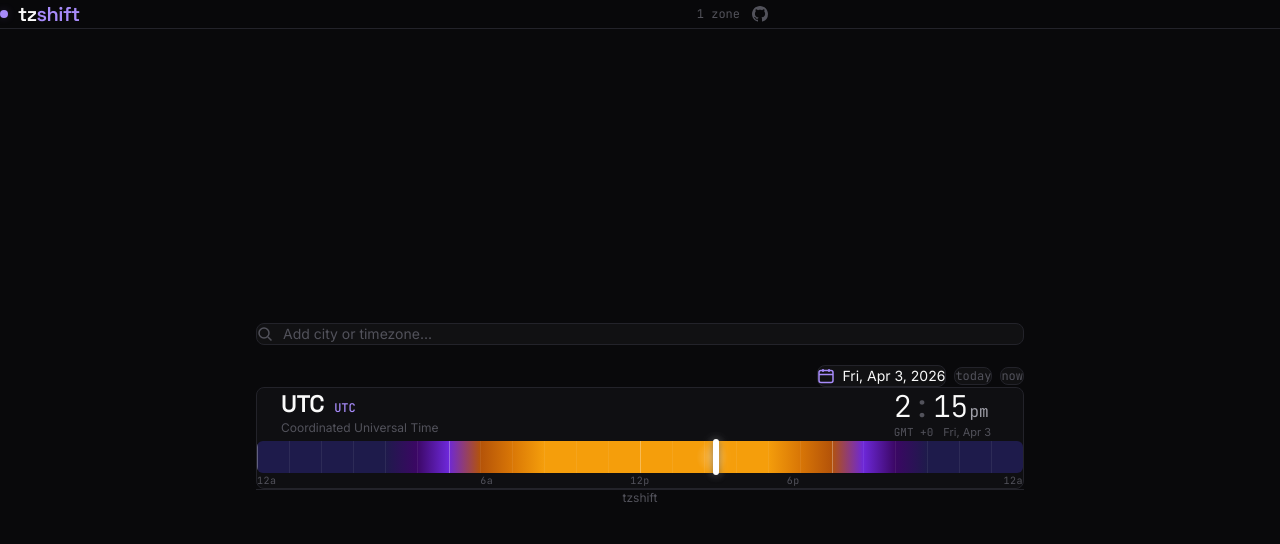
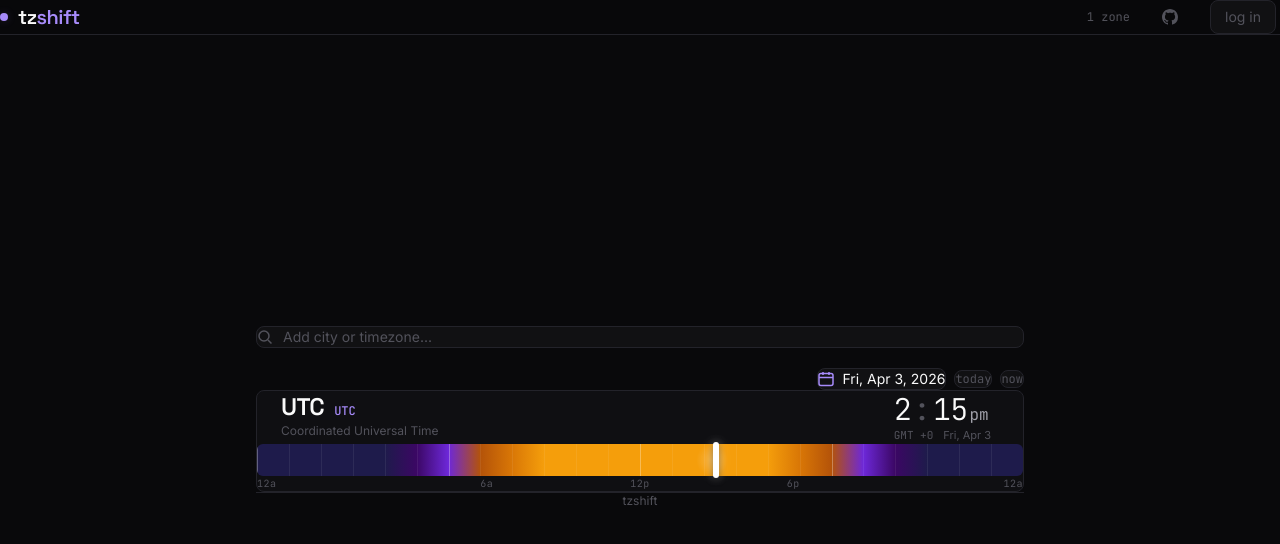
Before and after one commit to lwlee2608/tz-shift, a React (Vite) app: page / in a window 1280 px wide. Shown: the top 544 px of the page. Built offline with nearby package versions, Linux system fonts and the light colour scheme.

Commit message:
Add mock login button to header and improve spacing
Full-width header layout with generous spacing between zones count,
GitHub link, and login button on the right side.

```diff
--- a/src/App.tsx
+++ b/src/App.tsx
@@ -85,7 +85,7 @@
     <div className="min-h-screen w-full flex flex-col">
       {/* Header */}
       <div className="w-full sticky top-0 z-40 bg-bg-primary/80 backdrop-blur-xl border-b border-border">
-        <div className="w-full max-w-3xl mx-auto px-5 py-3">
+        <div className="w-full px-8 py-3">
           <div className="flex items-center justify-between">
             <div className="flex items-center gap-2.5">
               <div className="w-2 h-2 rounded-full bg-accent shadow-[0_0_8px_var(--color-accent-glow)]" />
@@ -93,8 +93,8 @@
                 tz<span className="text-accent">shift</span>
               </h1>
             </div>
-            <div className="flex items-center gap-3">
-              <span className="text-xs text-text-muted font-mono">
+            <div className="flex items-center gap-8 flex-shrink-0">
+              <span className="text-xs text-text-muted font-mono whitespace-nowrap">
                 {timezones.length} zone{timezones.length !== 1 ? 's' : ''}
               </span>
               <a
@@ -107,6 +107,14 @@
                   <path d="M8 0C3.58 0 0 3.58 0 8c0 3.54 2.29 6.53 5.47 7.59.4.07.55-.17.55-.38 0-.19-.01-.82-.01-1.49-2.01.37-2.53-.49-2.69-.94-.09-.23-.48-.94-.82-1.13-.28-.15-.68-.52-.01-.53.63-.01 1.08.58 1.23.82.72 1.21 1.87.87 2.33.66.07-.52.28-.87.51-1.07-1.78-.2-3.64-.89-3.64-3.95 0-.87.31-1.59.82-2.15-.08-.2-.36-1.02.08-2.12 0 0 .67-.21 2.2.82.64-.18 1.32-.27 2-.27.68 0 1.36.09 2 .27 1.53-1.04 2.2-.82 2.2-.82.44 1.1.16 1.92.08 2.12.51.56.82 1.27.82 2.15 0 3.07-1.87 3.75-3.65 3.95.29.25.54.73.54 1.48 0 1.07-.01 1.93-.01 2.2 0 .21.15.46.55.38A8.013 8.013 0 0016 8c0-4.42-3.58-8-8-8z"/>
                 </svg>
               </a>
+              <button
+                className="text-sm text-text-muted hover:text-accent
+                  bg-bg-secondary border border-border rounded-lg hover:border-border-light
+                  transition-all cursor-pointer whitespace-nowrap flex-shrink-0"
+                style={{ padding: '6px 14px', marginRight: '4px' }}
+              >
+                log in
+              </button>
             </div>
           </div>
         </div>
```
